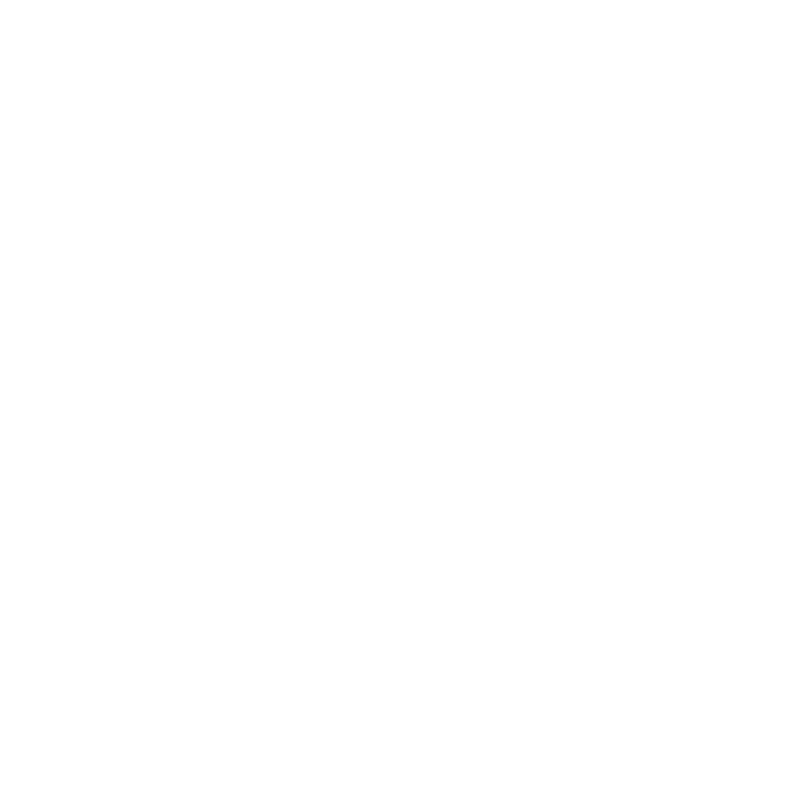
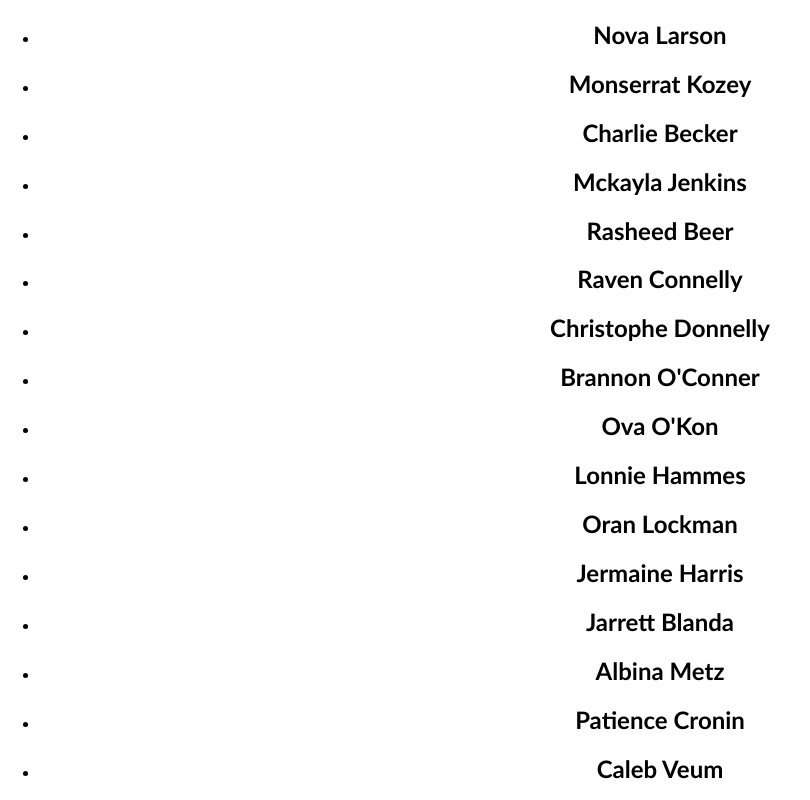
Before and after one commit to Ernstjunger-1914/todo-list, a React (Create React App) app in the folder client/: page /test in a window 1280 px wide. Shown: the top 800 px of the page, without its empty margins (0-810 px from the left). Built offline with nearby package versions, Linux system fonts and the light colour scheme.

Commit message:
install faker

```diff
--- a/client/package.json
+++ b/client/package.json
@@ -7,6 +7,7 @@
     "@testing-library/react": "^11.1.0",
     "@testing-library/user-event": "^12.1.10",
     "axios": "^0.22.0",
+    "faker": "^5.5.3",
     "react": "^17.0.2",
     "react-dom": "^17.0.2",
     "react-router-dom": "^5.3.0",
--- a/client/src/Test.js
+++ b/client/src/Test.js
@@ -1,12 +1,30 @@
-import { List } from 'react-virtualized';
+import { List, AutoSizer, CellMeasurer, CellMeasurerCache } from 'react-virtualized';
+import React, { useState } from 'react';
+import faker from 'faker';
 import './App.css';
 
-function Test() {
+export default function Test() {
+  const [people, setPeople]=React.useState([]);
+
+  React.useEffect(()=> {
+    setPeople([...Array(100).keys()].map(key=> {
+      return {
+        id: key,
+        name: `${faker.name.firstName()} ${faker.name.lastName()}`,
+        bio: faker.lorem.lines(Math.random()*100),
+      };
+    }));
+  }, []);
+
   return (
-      <div className="App">
-          <List />
+      <div className="Test">
+        <ul>
+          {people.map((person)=> (
+            <li key={person.id}>
+              <h2>{person.name}</h2>
+            </li>
+          ))}
+        </ul>
       </div>
   );
 }
-
-export default Test;
```
Also changed, not shown: 1 other file (tests, documents, lock files or other folders).
